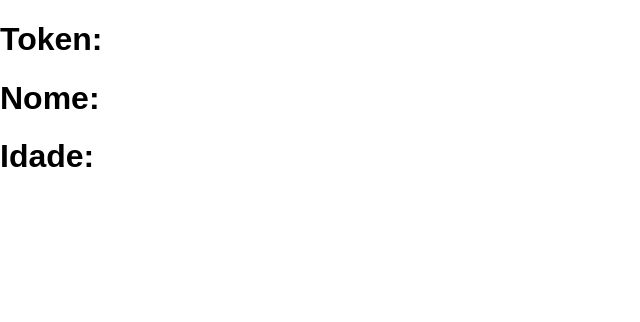
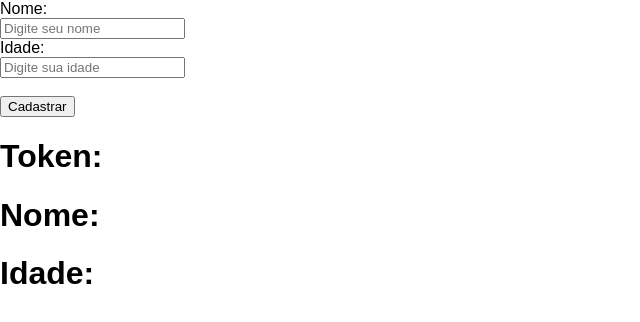
Before and after one commit to DaviAugustoMS/fire, a React (Create React App) app: page / in a window 1280 px wide. Shown: the top 322 px of the page, without its empty margins (0-640 px from the left). Built offline with nearby package versions, Linux system fonts and the light colour scheme; no server answers; the database is empty.

Commit message:
insert, update e delete

```diff
--- a/src/App.js
+++ b/src/App.js
@@ -18,11 +18,13 @@ export default class App extends Component{
   constructor(props){
     super(props);
     this.state = {
-      token: 'Carregando...',
+      nomeInput: '',
+      idadeInput: '',
       nome: '',
-      idade: ''
+      idade: '',
     }
 
+    this.cadastrar = this.cadastrar.bind(this);
 
 
    /* firebase.database().ref('token').on('value', (snapshot) =>{
@@ -31,8 +33,7 @@ export default class App extends Component{
       this.setState(state);
     });*/
 
-    firebase.database().ref('token').once('value')
-    .then((snapshot) => {
+    firebase.database().ref('token').on('value', (snapshot) => {
       let state = this.state;
       state.token = snapshot.val();
       this.setState(state);
@@ -46,11 +47,41 @@ export default class App extends Component{
 
   };
 
+  cadastrar(e){
+    // Inserindo un novo dado!
+    //firebase.database().ref('token').set(this.state.tokenInput);
+    //firebase.database().ref('usuarios').child(1).child('nome').set(this.state.nomeInput);
+    //firebase.database().ref('usuarios').child(1).child('idade').set(this.state.idadeInput);
+    //firebase.database().ref('usuarios').child(1).child('cargo').set(this.state.cargoInput);
 
+    // Excluindo dados
+    //firebase.database().ref('usuarios').child(1).child('cargo').remove();
+    let usuarios = firebase.database().ref('usuarios');
+    let chave = usuarios.push().key;
+
+    usuarios.child(chave).set({
+      nome: this.state.nomeInput,
+      idade: this.state.idadeInput
+    });
+
+    e.preventDefault();
+  }
   render(){
     const { token, nome, idade } = this.state;
     return(
+
+
       <div>
+        <form onSubmit={this.cadastrar} >
+        <label>Nome:</label> <br/>
+        <input type="text" value={this.state.nomeInput}
+                onChange={(e)=> this.setState({nomeInput: e.target.value})} placeholder="Digite seu nome" /> <br/>
+        <label>Idade:</label> <br/>
+        <input type="text" value={this.state.idadeInput}
+                onChange={(e)=> this.setState({idadeInput: e.target.value})} placeholder="Digite sua idade"/> <br/> <br/>
+        <button type="submit">Cadastrar</button>
+      </form>
+
         <h1>Token: {token} </h1>
         <h1>Nome: {nome} </h1>
         <h1>Idade: {idade} </h1>
```
